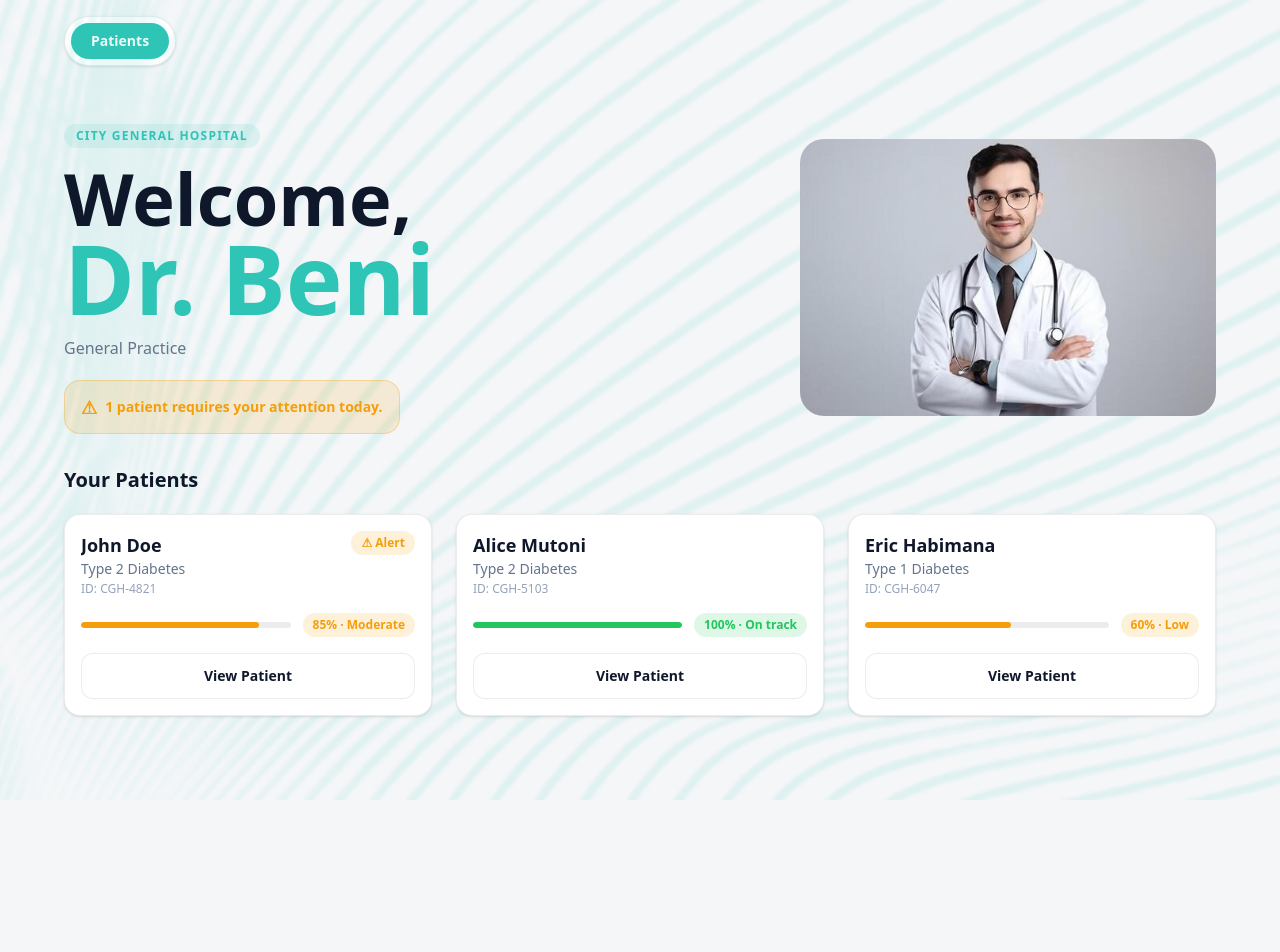
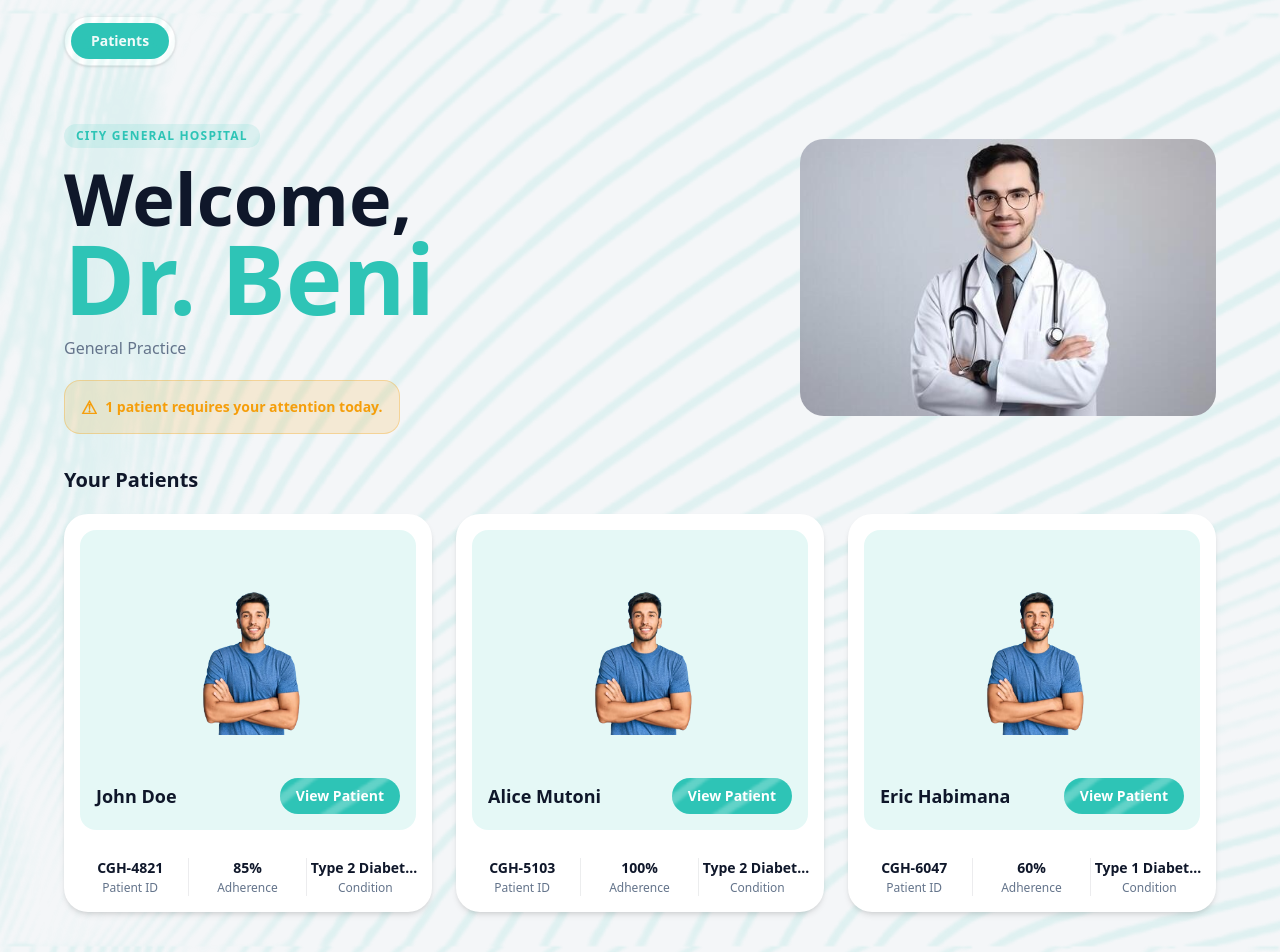
Before and after one commit to bdushime/PatientFollowSystem, a React (Vite) app: page /doctor in a window 1280 px wide. Shown: the top 952 px of the page. Before the commit the page ends 800 px from the top, so only its background shows below. Built offline with nearby package versions, Linux system fonts and the light colour scheme.

Commit message:
adjusting patient cards

```diff
--- a/src/components/doctor/PatientCard.jsx
+++ b/src/components/doctor/PatientCard.jsx
@@ -1,27 +1,4 @@
-import Card from '../ui/Card'
-import Button from '../ui/Button'
-
-function AdherenceBadge({ rate }) {
-  if (rate >= 90) {
-    return (
-      <span className="text-xs font-semibold text-success bg-success-soft rounded-full px-2.5 py-1 shrink-0">
-        {rate}% · On track
-      </span>
-    )
-  }
-  if (rate >= 70) {
-    return (
-      <span className="text-xs font-semibold text-warning bg-warning-soft rounded-full px-2.5 py-1 shrink-0">
-        {rate}% · Moderate
-      </span>
-    )
-  }
-  return (
-    <span className="text-xs font-semibold text-warning bg-warning-soft rounded-full px-2.5 py-1 shrink-0">
-      {rate}% · Low
-    </span>
-  )
-}
+import PatternBackground from '../ui/PatternBackground'
 
 export default function PatientCard({
   name,
@@ -32,37 +9,42 @@ export default function PatientCard({
   onClick,
 }) {
   return (
-    <Card>
-      <div className="flex items-start justify-between gap-2">
-        <div className="min-w-0">
-          <p className="text-text-primary font-semibold text-lg truncate">{name}</p>
-          <p className="text-text-secondary text-sm">{condition}</p>
-          <p className="text-text-muted text-xs mt-0.5">ID: {hospitalPatientId}</p>
+    <div className="w-full rounded-3xl overflow-hidden shadow-md bg-surface">
+      <div
+        onClick={onClick}
+        className="relative bg-accent-soft mx-4 mt-4 rounded-2xl px-4 pt-4 pb-4 cursor-pointer"
+      >
+
+        <div className="flex justify-center py-3">
+          <img src="/Patient.png" alt={name} className="w-40 h-52 object-contain" />
         </div>
-        {hasAlert && (
-          <span className="shrink-0 text-xs font-semibold text-warning bg-warning-soft rounded-full px-2.5 py-1">
-            ⚠ Alert
-          </span>
-        )}
+
+        <div className="flex items-center justify-between gap-3">
+          <p className="text-text-primary font-semibold text-lg">{name}</p>
+          <button
+            onClick={(e) => { e.stopPropagation(); onClick?.() }}
+            className="relative overflow-hidden inline-flex items-center gap-1.5 rounded-full px-4 py-2 text-sm font-semibold text-white cursor-pointer shrink-0 bg-accent hover:bg-accent-hover"
+          >
+            <PatternBackground color="white" className="opacity-25" />
+            <span className="relative">View Patient</span>
+          </button>
+        </div>
       </div>
 
-      <div className="mt-4 flex items-center gap-3">
-        <div className="flex-1 h-1.5 rounded-full bg-border overflow-hidden">
-          <div
-            className={`h-full rounded-full transition-all ${
-              adherenceRate >= 90 ? 'bg-success' : 'bg-warning'
-            }`}
-            style={{ width: `${adherenceRate}%` }}
-          />
+      <div className="grid grid-cols-3 divide-x divide-border mt-4 px-2 pb-4 pt-3">
+        <div className="text-center px-1">
+          <p className="text-text-primary font-semibold text-sm">{hospitalPatientId}</p>
+          <p className="text-text-secondary text-xs mt-0.5">Patient ID</p>
         </div>
-        <AdherenceBadge rate={adherenceRate} />
+        <div className="text-center px-1">
+          <p className="text-text-primary font-semibold text-sm">{adherenceRate}%</p>
+          <p className="text-text-secondary text-xs mt-0.5">Adherence</p>
+        </div>
+        <div className="text-center px-1">
+          <p className="text-text-primary font-semibold text-sm truncate">{condition}</p>
+          <p className="text-text-secondary text-xs mt-0.5">Condition</p>
+        </div>
       </div>
-
-      <div className="mt-4">
-        <Button variant="secondary" className="w-full" onClick={onClick}>
-          View Patient
-        </Button>
-      </div>
-    </Card>
+    </div>
   )
 }
```
